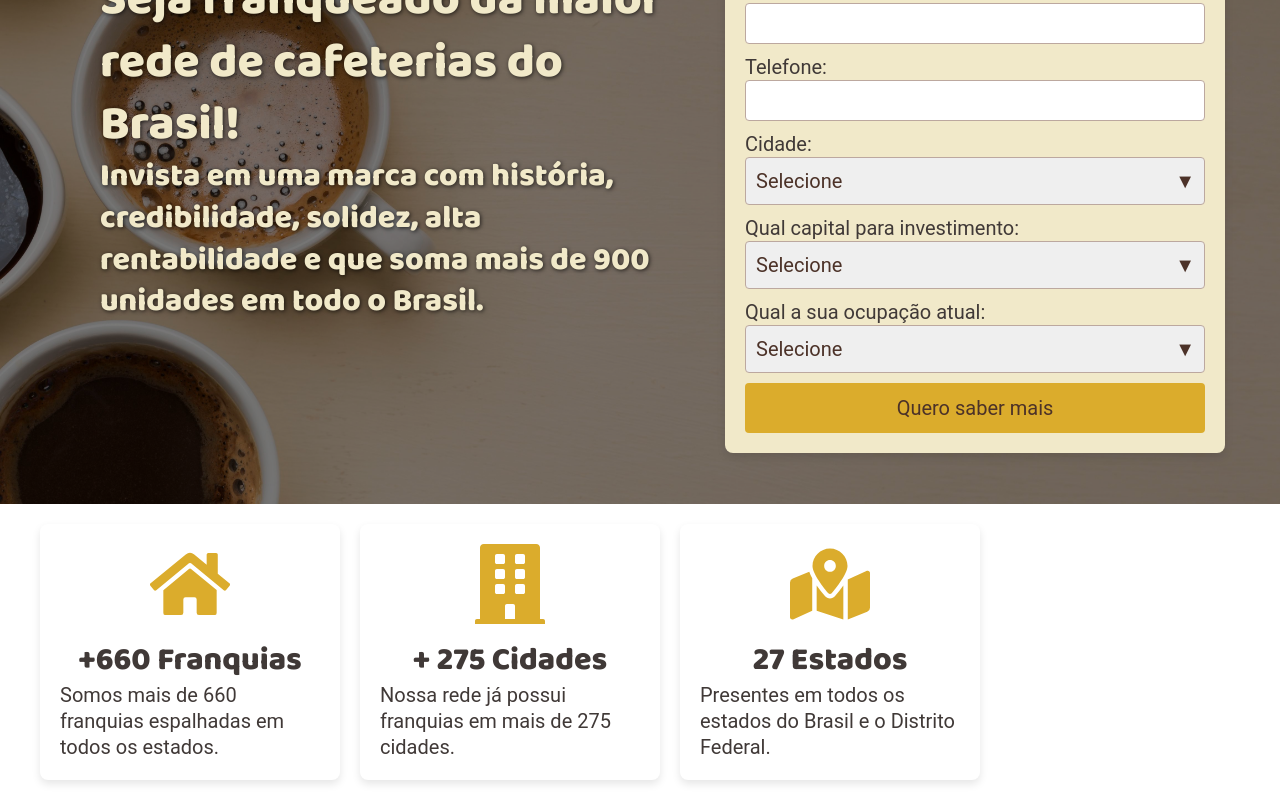
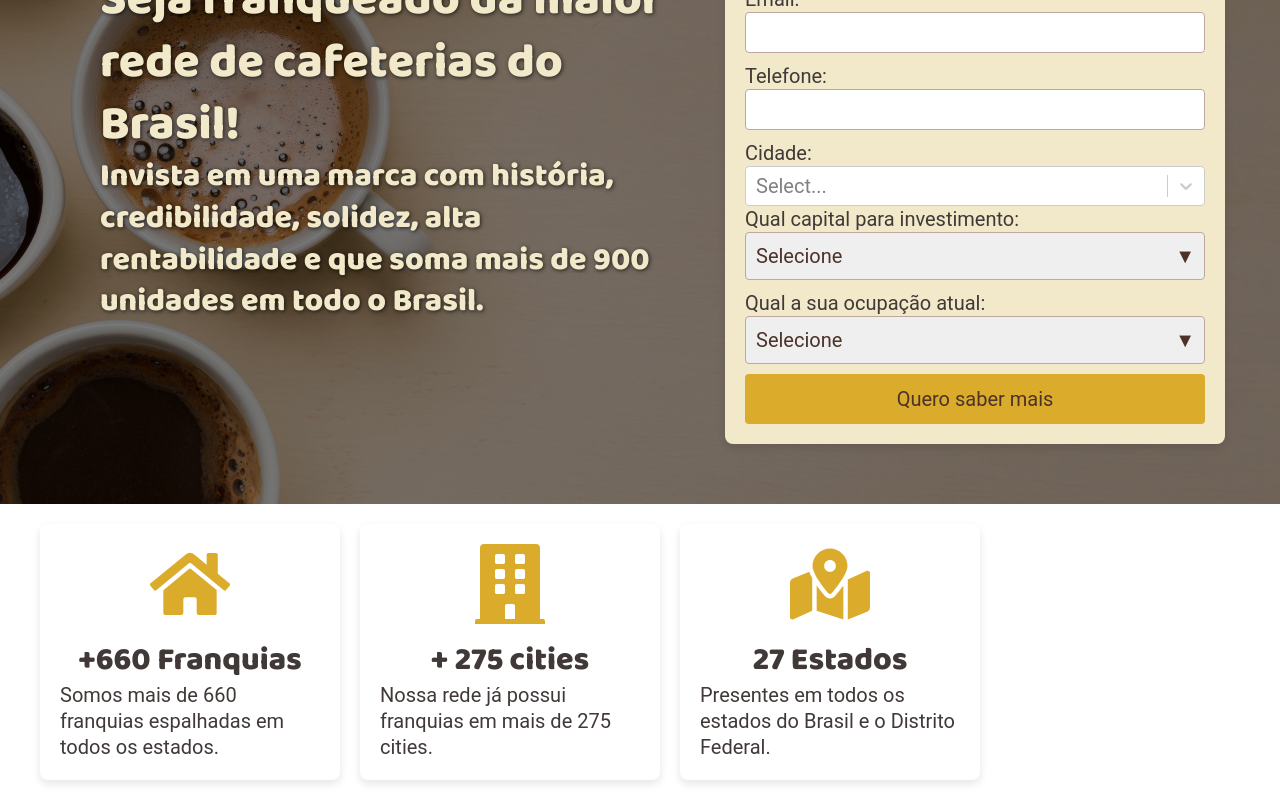
Before and after one commit to sergiorbf/kenko-coffee, a React (Vite) app: page /expansion in a window 1280 px wide. Shown: the part 296-1096 px from the top of the page. Built offline with nearby package versions, Linux system fonts and the light colour scheme; no server answers.

Commit message:
adding city combo on expansion form

```diff
--- a/package.json
+++ b/package.json
@@ -20,6 +20,7 @@
     "react-hook-form": "^7.51.5",
     "react-icons": "^5.2.1",
     "react-router-dom": "^6.23.0",
+    "react-select": "^5.8.0",
     "styled-components": "^6.1.9",
     "zod": "^3.23.6"
   },
--- a/src/pages/Expansion/index.tsx
+++ b/src/pages/Expansion/index.tsx
@@ -1,4 +1,5 @@
 import { useEffect, useState } from 'react'
+import AsyncSelect from 'react-select/async'
 import {
   Container,
   LeftWrapper,
@@ -15,8 +16,21 @@ import {
   SelectWrapper,
 } from './styles'
 import { FaHome, FaBuilding, FaMapMarkedAlt } from 'react-icons/fa'
+
+export type CityProps = {
+  id: number
+  nome: string
+}
+
+type SelectItem = {
+  label: string
+  value: number
+}
+
 export function Expansion() {
   const [imgBase64, setImgBase64] = useState('')
+  const [selectedCity, setSelectedCity] = useState<SelectItem | null>(null)
+  const [searchTerm, setSearchTerm] = useState('')
 
   useEffect(() => {
     const fetchBase64Image = async () => {
@@ -26,6 +40,25 @@ export function Expansion() {
     }
     fetchBase64Image()
   }, [])
+
+  const loadOptions = async (inputValue: string) => {
+    try {
+      const response = await fetch(
+        `https://servicodados.ibge.gov.br/api/v1/localidades/distritos?orderBy=nome&nome=${inputValue}`,
+      )
+      const data: CityProps[] = await response.json()
+      const comboCities: SelectItem[] = data
+        .slice(0, 200)
+        .map((city: CityProps) => ({
+          label: city.nome,
+          value: city.id,
+        }))
+      return comboCities
+    } catch (error) {
+      console.error('Erro ao buscar cidades filtradas:', error)
+      return []
+    }
+  }
 
   return (
     <Container>
@@ -59,17 +92,14 @@ export function Expansion() {
           </FormGroup>
           <FormGroup>
             <label>Cidade:</label>
-            <SelectWrapper>
-              <StyledSelect id="city" name="city">
-                <option value="" disabled selected>
-                  Selecione
-                </option>
-                <option value="Itajaí">Itajaí, SC</option>
-                <option value="Balneário Camboriú">
-                  Balneário Camboriú, SC
-                </option>
-              </StyledSelect>
-            </SelectWrapper>
+            <AsyncSelect
+              value={selectedCity}
+              cacheOptions
+              defaultOptions
+              loadOptions={loadOptions}
+              onInputChange={setSearchTerm}
+              onChange={(selectedOption) => setSelectedCity(selectedOption)}
+            />
           </FormGroup>
           <FormGroup>
             <label htmlFor="capital">Qual capital para investimento:</label>
@@ -116,8 +146,8 @@ export function Expansion() {
           <Icon>
             <FaBuilding size={80} />
           </Icon>
-          <h4>+ 275 Cidades</h4>
-          <p>Nossa rede já possui franquias em mais de 275 cidades.</p>
+          <h4>+ 275 cities</h4>
+          <p>Nossa rede já possui franquias em mais de 275 cities.</p>
         </Card>
         <Card>
           <Icon>
```
Also changed, not shown: 1 other file (tests, documents, lock files or other folders).
